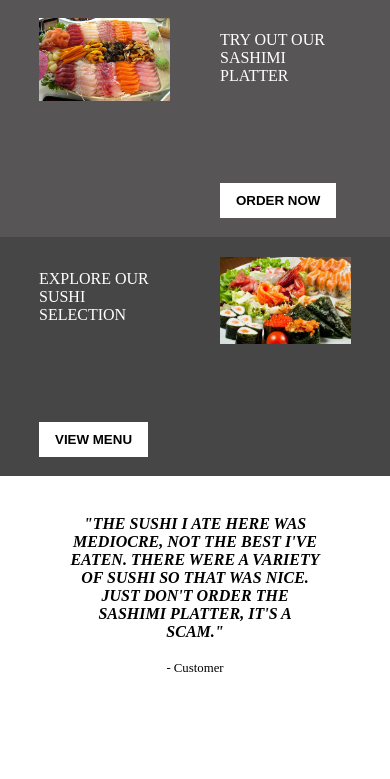
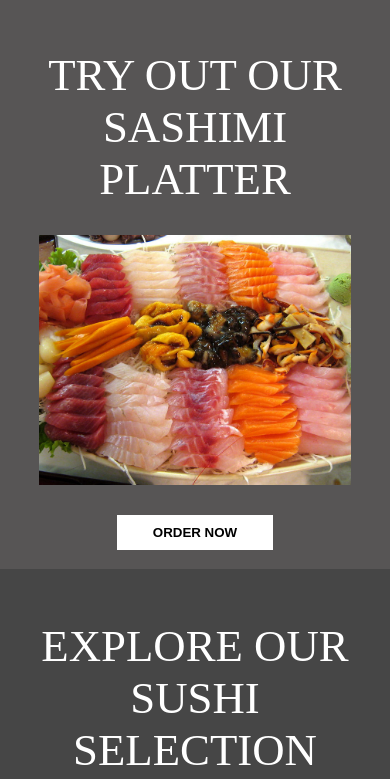
Before and after one commit to SushiIsYummy/restaurant-page, a website built with webpack: page dist/index.html in a window 390 px wide. Shown: the part 702-1481 px from the top of the page. Before the commit the page ends 1417 px from the top, so only its background shows below. Built offline with nearby package versions, Linux system fonts and the light colour scheme.

Commit message:
Implement responsive web design for the 'home' page.

```diff
--- a/src/pages/home.js
+++ b/src/pages/home.js
@@ -6,9 +6,9 @@ function createHomePage() {
 
   createBackgroundImage();
 
-  createFeaturedDishSection(nonBackgroundImgContainer);
-  createSushiShowcaseSection(nonBackgroundImgContainer);
-  createReviewSection(nonBackgroundImgContainer);
+  nonBackgroundImgContainer.appendChild(createFeaturedDishSection());
+  nonBackgroundImgContainer.appendChild(createSushiShowcaseSection());
+  nonBackgroundImgContainer.appendChild(createReviewSection());
 
   content.appendChild(nonBackgroundImgContainer);
 
@@ -36,11 +36,10 @@ function createBackgroundImage() {
   backgroundImgContainer.appendChild(backgroundImg);
   backgroundImgContainer.appendChild(overlay);
 
-
   content.appendChild(backgroundImgContainer);
 }
 
-function createFeaturedDishSection(contentToAppendTo) {
+function createFeaturedDishSection() {
   let content = document.querySelector('#content');
 
   let sectionTwo = document.createElement('div');
@@ -66,12 +65,12 @@ function createFeaturedDishSection(contentToAppendTo) {
 
   sectionTwo.appendChild(sashimiPlatterImg);
   sectionTwo.appendChild(sectionTwoRight);
-  // content.appendChild(sectionTwo);
-  contentToAppendTo.appendChild(sectionTwo);
+
+  return sectionTwo;
 
 }
 
-function createSushiShowcaseSection(contentToAppendTo) {
+function createSushiShowcaseSection() {
   let content = document.querySelector('#content');
 
   let sushiShowcaseSection = document.createElement('div');
@@ -97,12 +96,12 @@ function createSushiShowcaseSection(contentToAppendTo) {
 
   sushiShowcaseSection.appendChild(sushiShowcaseLeft);
   sushiShowcaseSection.appendChild(sashimiPlatterImg);
-  // content.appendChild(sushiShowcaseSection);
-  contentToAppendTo.appendChild(sushiShowcaseSection);
+
+  return sushiShowcaseSection;
 }
 
 
-function createReviewSection(contentToAppendTo) {
+function createReviewSection() {
   let content = document.querySelector('#content');
 
   let reviewSection = document.createElement('div');
@@ -113,7 +112,7 @@ function createReviewSection(contentToAppendTo) {
   reviewPara.textContent =
   `"The sushi I ate here was mediocre, not the best I've eaten. There
   were a variety of sushi so that was nice. Just don't order the sashimi
-  platter, it's a scam."`.toUpperCase();
+  platter, it's not worth the price."`.toUpperCase();
 
   let reviewAuthor = document.createElement('p');
   reviewAuthor.classList.add('review-author');
@@ -122,10 +121,7 @@ function createReviewSection(contentToAppendTo) {
   reviewSection.appendChild(reviewPara);
   reviewSection.appendChild(reviewAuthor);
 
-
-  // content.appendChild(reviewSection);
-
-  contentToAppendTo.appendChild(reviewSection);
+  return reviewSection;
 }
 
 export default createHomePage;
--- a/src/styles/home.css
+++ b/src/styles/home.css
@@ -4,7 +4,6 @@
 
 .background-img {
   width: 100%;
-  /* min-width: 100px; */
   object-fit: cover;
   height: 700px;
 
@@ -18,7 +17,7 @@
   width: 100%;
   height: 50%;
   background-color: rgba(0, 0, 0, 0.3);
-  z-index: 0; /* Ensure the overlay is above the image */
+  z-index: 0;
   display: flex;
   justify-content: center;
   align-items: center;
@@ -37,8 +36,7 @@
 
 
 .section-two, .sushi-showcase {
-  display: grid;
-  grid-template-columns: 1fr 1fr;
+  display: flex;
   gap: 50px;
 
   background-color: #2c2a2acb;
@@ -51,23 +49,23 @@
 
 .sashimi-platter-img,
 .sushi-showcase-img {
+  flex: 1;
   width: 100%;
-  height: 100%;
+  height: auto;
+  min-width: 0;
   object-fit: cover;
-  max-height: fit-content;
 }
 
 .section-two-para,
 .sushi-showcase-para {
   color: white;
-  /* font-size: 56rem; */
-  font-size: clamp(1rem, 4vw, 5rem);
+  font-size: clamp(1rem, 5.5vw, 4.5rem);
   padding-top: 10%;
-  /* line-height: 1.4; */
 }
 
 .section-two-right,
 .sushi-showcase-left {
+  flex: 1;
   display: flex;
   flex-direction: column;
   justify-content: space-between;
@@ -96,10 +94,9 @@
 }
 
 .review-para {
-  font-size: clamp(1rem, 3vw, 3rem);
+  font-size: clamp(2rem, 4vw, 3.5rem);
   font-style: italic;
   font-weight: bold;
-  padding: 0 10%;
   text-align: center;
 }
 
@@ -108,20 +105,56 @@
   font-size: clamp(0.8rem, 2vw, 1.5rem);;
 }
 
-/* @media only screen and (max-width: 480px) {
+@media (max-width: 860px) {
+
+  .section-two,
+  .sushi-showcase {
+    flex-direction: column;
+    gap: 30px;
+    text-align: center;
+  }
+
+  .section-two-right,
+  .sushi-showcase-left {
+    display: contents;
+  }
+
+  .section-two-para,
+  .sushi-showcase-para {
+    font-size: clamp(2.8rem, 7vw, 5rem);
+    order: 1;
+  }
+
+  .sashimi-platter-img,
+  .sushi-showcase-img {
+    order: 2;
+  }
+
+  .order-now-button,
+  .view-menu-button {
+    align-self: center;
+    width: 300px;
+    width: clamp(140px, 50%, 300px);
+    order: 3;
+  }
+
+  .sushi-showcase {
+    flex-direction: column;
+  }
+
   .review-para {
-    padding: 0;
+    font-size: clamp(1.7rem, 6vw, 3rem);
   }
-} */
 
-/* @media (max-width: 620px) {
-  .overlay-para {
-    font-size: 2rem;
+  .review-author {
+    font-size: clamp(1.2rem, 3vw, 1.4rem);
   }
-} */
 
-@media (max-width: 450px) {
-  .overlay-para {
-    font-size: 2.4rem;
+}
+
+@media (max-width: 700px) {
+  .sashimi-platter-img,
+  .sushi-showcase-img {
+    min-height: 250px;
   }
 }
```
Also changed, not shown: dist/main.js.
